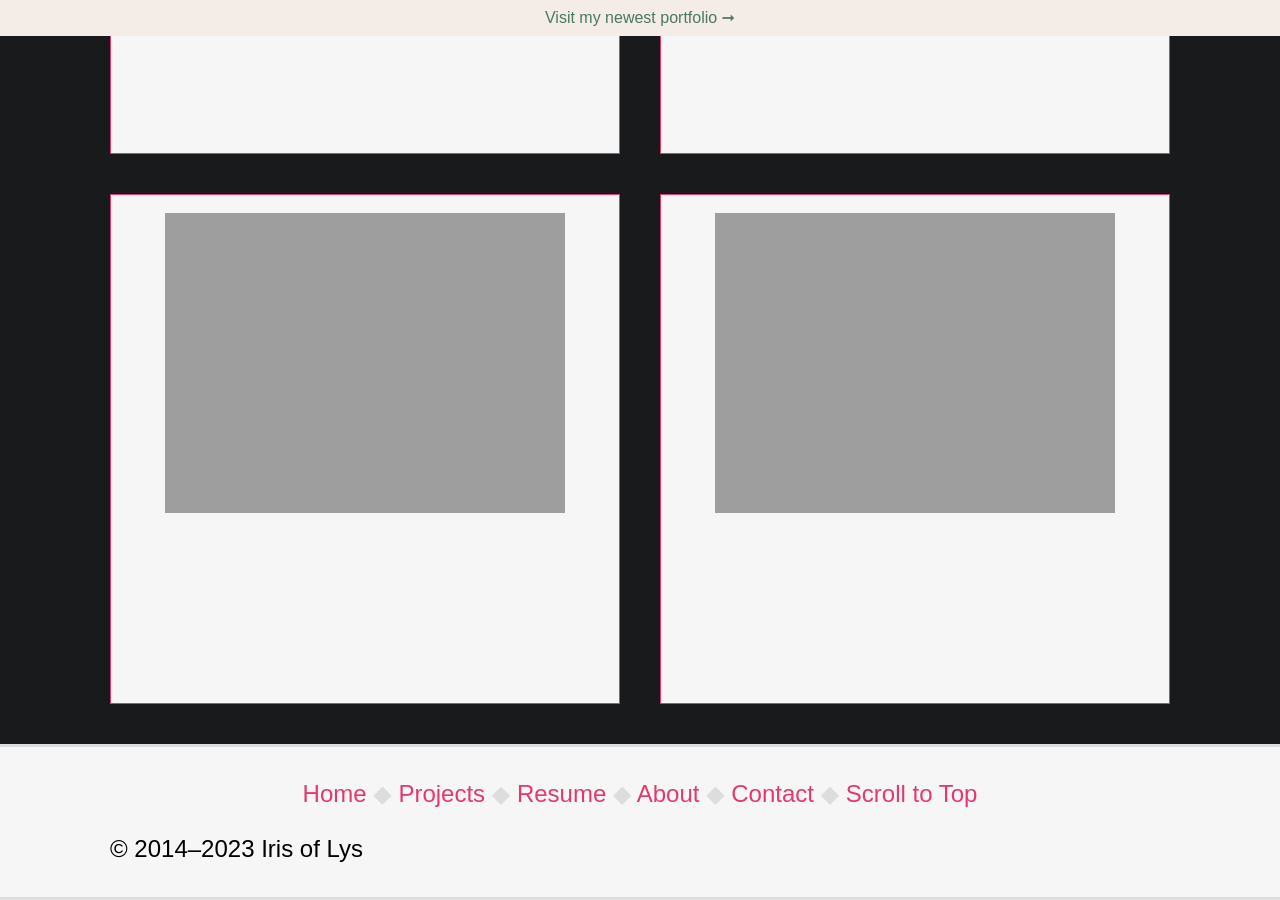
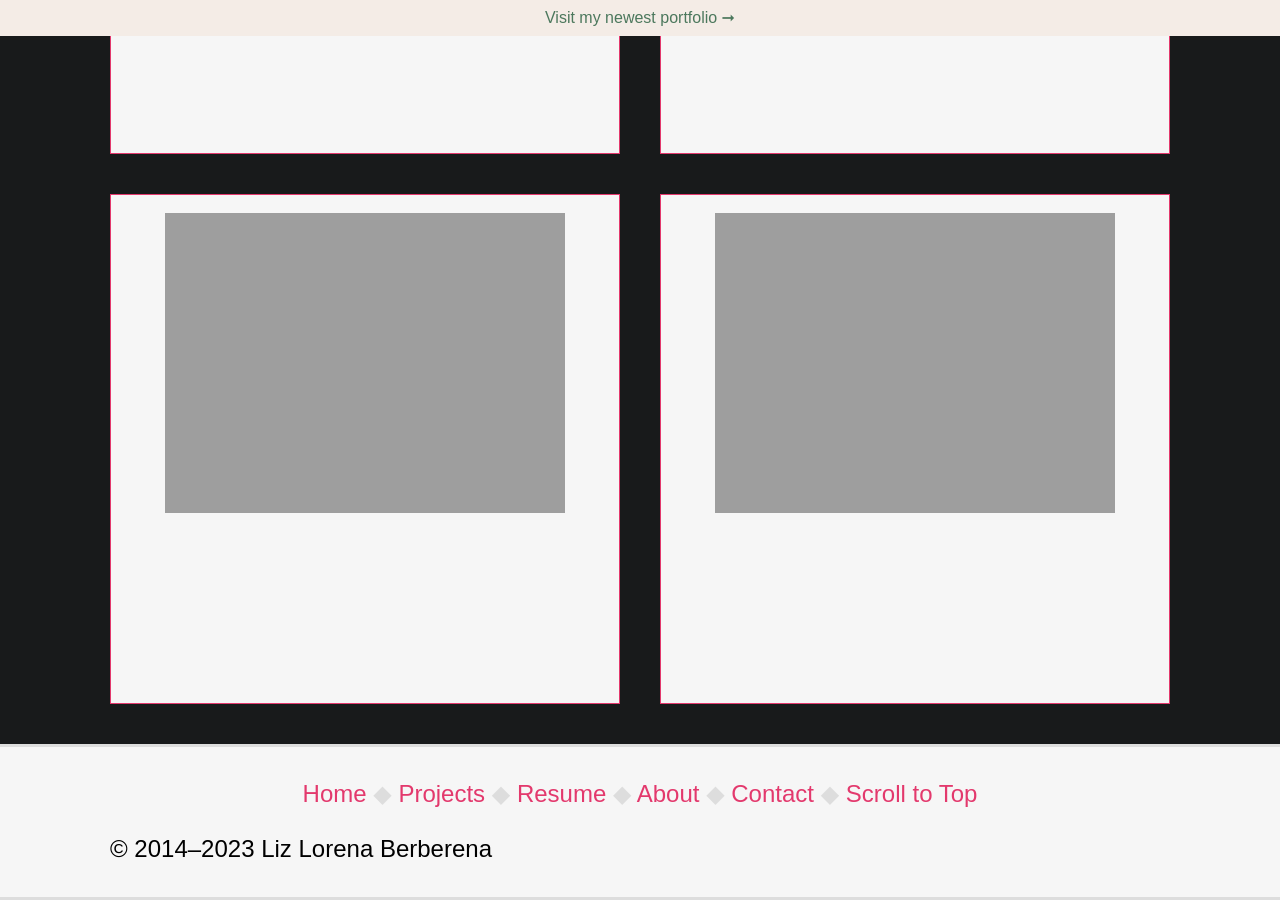
Before and after one commit to liz-lorena/2020, a Jekyll site: the page built from index.html, in a window 1280 px wide and 900 px high, scrolled down 1001 px. Built offline with Jekyll 4.4.1, drawn with Linux system fonts in a browser that asks for light colours; the list of posts is cut into pages by our own code.

Commit message:
Update credits.html

```diff
--- a/_includes/credits.html
+++ b/_includes/credits.html
@@ -1 +1 @@
-© 2014–{{ site.time | date: '%Y' }} Iris of Lys
+© 2014–{{ site.time | date: '%Y' }} Liz Lorena Berberena
```
